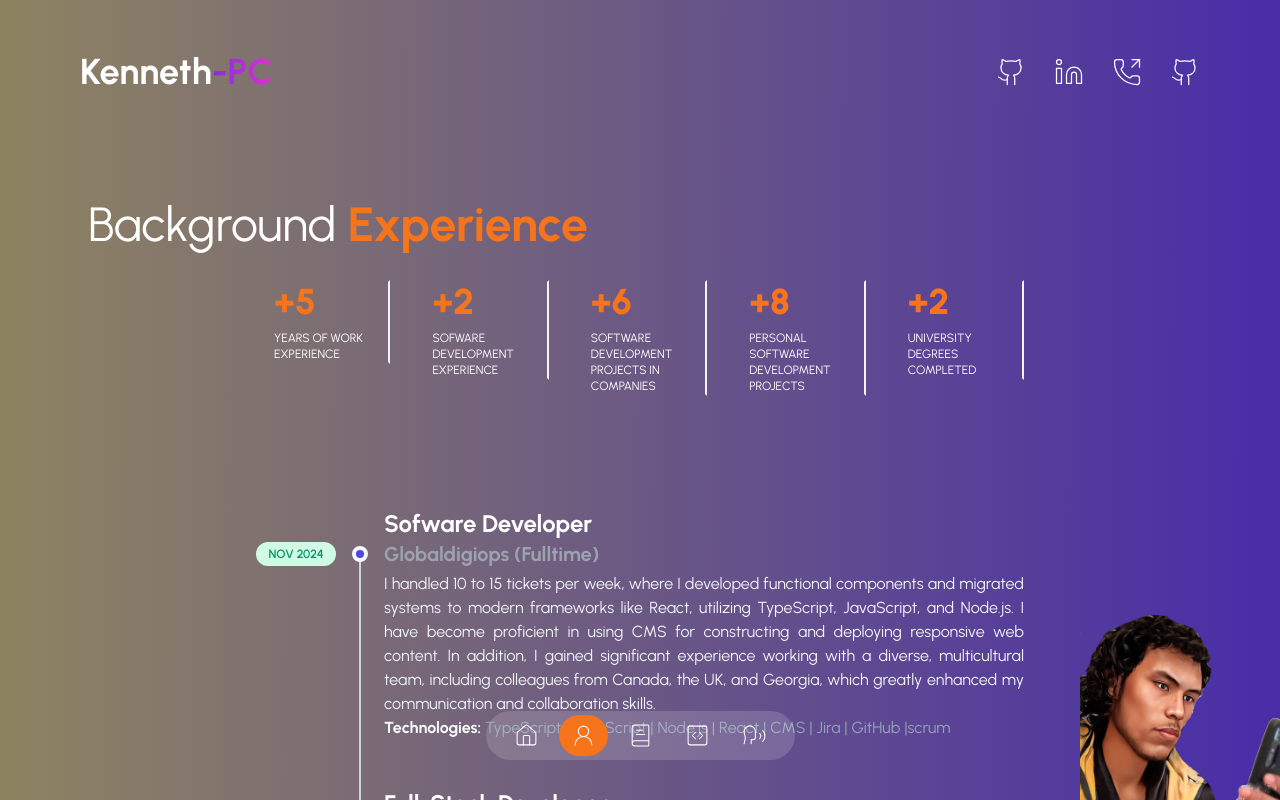
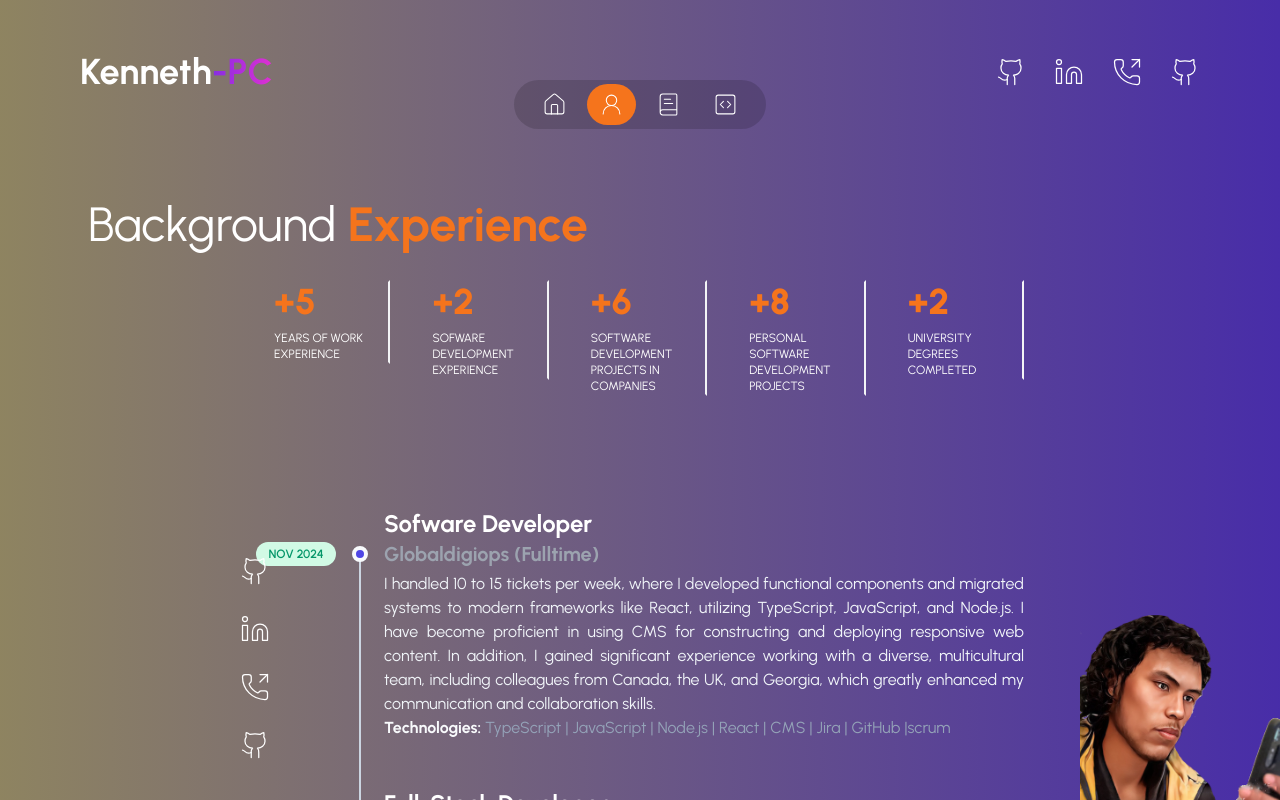
Before and after one commit to kennethdevpc/pf, a Next.js app in the folder landing-particles/: page /about-me in a window 1280 px wide. Shown: the top 800 px of the page. Built offline with nearby package versions, Linux system fonts and the light colour scheme.

Commit message:
infco ok

```diff
--- a/landing-particles/app/layout.tsx
+++ b/landing-particles/app/layout.tsx
@@ -9,6 +9,7 @@ import 'swiper/css/pagination';
 import './globals.css';
 import Navbar from '@/components/navbar';
 import Header from '@/components/header';
+import Footer from '@/components/footer';
 
 const urbanist = Urbanist({ subsets: ['latin'] });
 
@@ -23,6 +24,7 @@ export default function RootLayout({ children }: Readonly<{ children: React.Reac
       <body className={urbanist.className}>
         <Header />
         <Navbar />
+        <Footer></Footer>
         {children}{' '}
       </body>
     </html>
--- /dev/null
+++ b/landing-particles/components/footer.tsx
@@ -0,0 +1,29 @@
+import React from 'react';
+import { MotionTransition } from './transition-component';
+import Link from 'next/link';
+import { socialNetworks } from '@/data';
+
+function Footer() {
+  return (
+    <MotionTransition
+      position="bottom"
+      className="absolute z-40 inline-block w-full bottom-20 right-10 md:bottom-10 px-60 flex"
+    >
+      <div className="flex items-center justify-center gap-7 flex-col pl-10">
+        {socialNetworks.map(({ logo, src, id, title }) => (
+          <Link
+            title={title}
+            key={id}
+            href={src}
+            target="_blank"
+            className="transition-all duration-300 hover:text-secondary aling-self-left"
+          >
+            {logo}
+          </Link>
+        ))}
+      </div>
+    </MotionTransition>
+  );
+}
+
+export default Footer;
--- a/landing-particles/components/header.tsx
+++ b/landing-particles/components/header.tsx
@@ -20,9 +20,10 @@ const Header = () => {
               </span>
             </h1>
           </Link>
-          <div className="flex items-center justify-center gap-7">
-            {socialNetworks.map(({ logo, src, id }) => (
+          <div className="flex items-center justify-center gap-7 ">
+            {socialNetworks.map(({ logo, src, id, title }) => (
               <Link
+                title={title}
                 key={id}
                 href={src}
                 target="_blank"
--- a/landing-particles/components/navbar.tsx
+++ b/landing-particles/components/navbar.tsx
@@ -6,17 +6,18 @@ import { itemsNavbar } from '@/data';
 
 import { MotionTransition } from './transition-component';
 import { usePathname } from 'next/navigation';
+import { useState } from 'react';
 
 const Navbar = () => {
   const router = usePathname(); //---permite obtener la ruta actual en la que se encuentra el usuario
-
+  const [isHovered, setIsHovered] = useState(0);
   return (
     <MotionTransition
       position="right"
-      className="fixed z-40 flex flex-col items-center justify-center w-full mt-auto h-max bottom-10"
+      className="fixed z-40 flex flex-col items-center justify-center w-full mt-auto h-max top-20"
     >
       <nav>
-        <div className="flex items-center justify-center gap-2 px-4 py-1 rounded-full bg-white/15 background-blur-sm">
+        <div className="flex items-center justify-center gap-2 px-4 py-1 rounded-full bg-black/15 background-blur-sm">
           {itemsNavbar.map((item) => (
             <div
               key={item.id}
@@ -24,8 +25,20 @@ const Navbar = () => {
                 router === item.link && 'bg-secondary'
               }`}
               data-tooltip-target="tooltip-default"
+              title={item.title}
+              onMouseEnter={() => setIsHovered(item.id)}
+              onMouseLeave={() => setIsHovered(0)}
             >
               <Link href={item.link}>{item.icon} </Link>
+              <div className="relative group ">
+                <span
+                  className={`w-23 absolute left-1/2 transform -translate-x-1/2 -translate-y-2 mt-2 bg-gray-800 text-white text-sm rounded px-1 py-1 transition-opacity ${
+                    isHovered == item.id ? 'opacity-100' : 'opacity-0'
+                  }`}
+                >
+                  {item.title}
+                </span>
+              </div>
             </div>
           ))}
         </div>
--- a/landing-particles/data.tsx
+++ b/landing-particles/data.tsx
@@ -17,28 +17,33 @@ import {
   Github,
   PhoneOutgoing,
 } from 'lucide-react';
+import { title } from 'process';
 
 export const socialNetworks = [
   {
     id: 1,
     logo: <Github size={30} strokeWidth={1} />,
     src: 'https://github.com/kennethdevpc',
+    title: 'Github',
   },
   {
     id: 2,
     logo: <Linkedin size={30} strokeWidth={1} />,
     src: 'https://www.linkedin.com/in/kenneth-e-pc-9a5b02272/',
+    title: 'Linkedin',
   },
   {
     id: 3,
     logo: <PhoneOutgoing size={30} strokeWidth={1} />,
     src: 'https://wa.link/yuij7m',
+    title: 'Phone',
   },
 
   {
     id: 5,
     logo: <Github size={30} strokeWidth={1} />,
     src: 'https://github.com/kenpulicorre',
+    title: 'Github 2',
   },
 ];
 
@@ -51,27 +56,21 @@ export const itemsNavbar = [
   },
   {
     id: 2,
-    title: 'User',
+    title: 'Experience',
     icon: <UserRound size={25} color="#fff" strokeWidth={1} />,
     link: '/about-me',
   },
   {
     id: 3,
-    title: 'Book',
+    title: 'Technologies',
     icon: <BookText size={25} color="#fff" strokeWidth={1} />,
     link: '/services',
   },
   {
     id: 4,
-    title: 'Target',
+    title: 'Projects',
     icon: <CodeSquare size={25} color="#fff" strokeWidth={1} />,
     link: '/portfolio',
-  },
-  {
-    id: 5,
-    title: 'Home',
-    icon: <Speech size={25} color="#fff" strokeWidth={1} />,
-    link: '/testimonials',
   },
 ];
 
```
